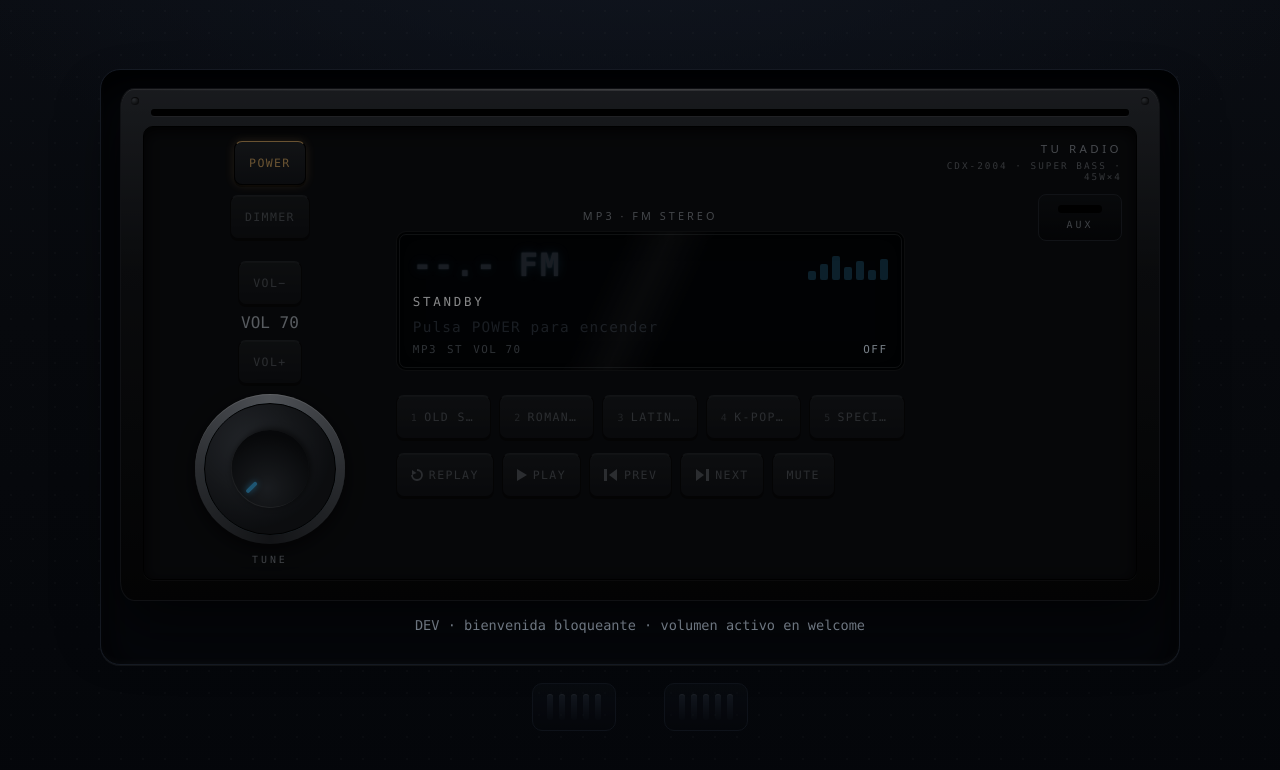
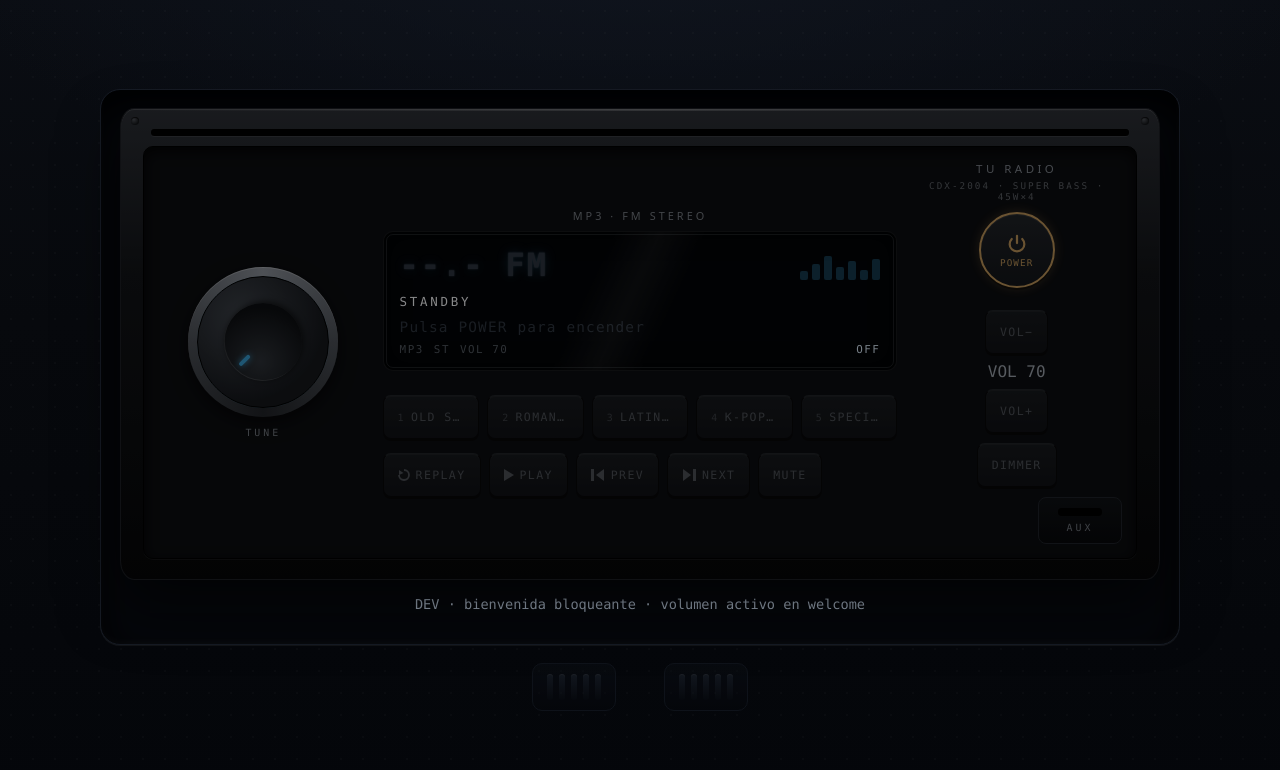
Before and after one commit to LucasCarvajalC/tu_radio, a React (Vite) app: page / in a window 1280 px wide. Shown: the top 770 px of the page. Built offline with nearby package versions, Linux system fonts and the light colour scheme.

Commit message:
style(visual): power, zonas y encendido

```diff
--- a/src/components/radio/RadioConsole.jsx
+++ b/src/components/radio/RadioConsole.jsx
@@ -116,35 +116,8 @@ export default function RadioConsole({ player }) {
       <span className="fp-screw fp-screw--right" aria-hidden="true" />
       <div className="cd-slot" aria-hidden="true" />
       <div className="faceplate-inset faceplate-grid">
-        {/* Zona izquierda: potencia, volumen y perilla */}
+        {/* Zona izquierda: perilla */}
         <div className="fp-left">
-          <button
-            type="button"
-            className={isOff ? "btn key power-key power-button--standby" : "btn key power-key"}
-            aria-label={isOff ? "Encender radio" : "Apagar radio"}
-            aria-pressed={!isOff}
-            onClick={player.togglePower}
-          >
-            POWER
-          </button>
-          <button
-            type="button"
-            className="btn key"
-            disabled={isOff}
-            title={isOff ? "Radio apagada — pulsa POWER" : dimmed ? "Brillo normal" : "Atenuar pantalla"}
-            aria-label={dimmed ? "Brillo normal de pantalla" : "Atenuar pantalla"}
-            aria-pressed={dimmed}
-            onClick={() => setDimmed((d) => !d)}
-          >
-            DIMMER
-          </button>
-          <VolumeControl
-            disabled={isOff}
-            value={volValue}
-            column
-            onDown={() => player.setVolume(state.volume - 0.1)}
-            onUp={() => player.setVolume(state.volume + 0.1)}
-          />
           <FrequencyDial
             disabled={!stationsEnabled}
             locked={welcomeLock}
@@ -223,12 +196,43 @@ export default function RadioConsole({ player }) {
           </div>
         </div>
 
-        {/* Zona derecha: marca y AUX decorativo */}
+        {/* Zona derecha: marca, controles y AUX */}
         <div className="fp-right">
           <div className="fp-brand" aria-hidden="true">
             <span className="fp-brand__name">TU RADIO</span>
             <span className="fp-brand__model">CDX-2004 · SUPER BASS · 45W×4</span>
           </div>
+          <button
+            type="button"
+            className={isOff ? "btn key power-key power-button--standby" : "btn key power-key"}
+            aria-label={isOff ? "Encender radio" : "Apagar radio"}
+            aria-pressed={!isOff}
+            onClick={player.togglePower}
+          >
+            <svg className="key__icon power-key__icon" width="22" height="22" viewBox="0 0 24 24" aria-hidden="true">
+              <path d="M12 3 L12 11" stroke="currentColor" strokeWidth="2.4" strokeLinecap="round" />
+              <path d="M6.3 6.5 A8 8 0 1 0 17.7 6.5" fill="none" stroke="currentColor" strokeWidth="2.4" strokeLinecap="round" />
+            </svg>
+            <span>POWER</span>
+          </button>
+          <VolumeControl
+            disabled={isOff}
+            value={volValue}
+            column
+            onDown={() => player.setVolume(state.volume - 0.1)}
+            onUp={() => player.setVolume(state.volume + 0.1)}
+          />
+          <button
+            type="button"
+            className="btn key"
+            disabled={isOff}
+            title={isOff ? "Radio apagada — pulsa POWER" : dimmed ? "Brillo normal" : "Atenuar pantalla"}
+            aria-label={dimmed ? "Brillo normal de pantalla" : "Atenuar pantalla"}
+            aria-pressed={dimmed}
+            onClick={() => setDimmed((d) => !d)}
+          >
+            DIMMER
+          </button>
           <div className="aux-port" aria-hidden="true">
             <span className="aux-port__slot" />
             <span className="aux-port__label">AUX</span>
--- a/src/styles/animations.css
+++ b/src/styles/animations.css
@@ -16,6 +16,66 @@
   box-shadow: 0 0 10px rgb(255 173 53 / 30%), 0 2px 0 #000;
 }
 
+/* Secuencia de encendido progresivo (un disparo al pasar a on) */
+.radio-console:not(.radio-console--off) .lcd {
+  animation: lcd-on 0.7s ease both;
+}
+
+.radio-console:not(.radio-console--off) .knob__ring {
+  animation: ring-on 1s ease both;
+}
+
+.radio-console:not(.radio-console--off) .fp-keys .key {
+  animation: led-in 0.45s ease both;
+}
+
+.radio-console:not(.radio-console--off) .fp-keys .presets .key:nth-child(1) { animation-delay: 0.15s; }
+.radio-console:not(.radio-console--off) .fp-keys .presets .key:nth-child(2) { animation-delay: 0.25s; }
+.radio-console:not(.radio-console--off) .fp-keys .presets .key:nth-child(3) { animation-delay: 0.35s; }
+.radio-console:not(.radio-console--off) .fp-keys .presets .key:nth-child(4) { animation-delay: 0.45s; }
+.radio-console:not(.radio-console--off) .fp-keys .presets .key:nth-child(5) { animation-delay: 0.55s; }
+.radio-console:not(.radio-console--off) .fp-keys .transport .key:nth-child(1) { animation-delay: 0.65s; }
+.radio-console:not(.radio-console--off) .fp-keys .transport .key:nth-child(2) { animation-delay: 0.75s; }
+.radio-console:not(.radio-console--off) .fp-keys .transport .key:nth-child(3) { animation-delay: 0.85s; }
+.radio-console:not(.radio-console--off) .fp-keys .transport .key:nth-child(4) { animation-delay: 0.95s; }
+.radio-console:not(.radio-console--off) .fp-keys .transport .key:nth-child(5) { animation-delay: 1.05s; }
+
+.radio-console:not(.radio-console--off) .fp-left .power-key,
+.radio-console:not(.radio-console--off) .fp-right .power-key,
+.radio-console:not(.radio-console--off) .fp-brand,
+.radio-console:not(.radio-console--off) .fp-silk {
+  animation: led-in 0.6s ease both;
+}
+
+@keyframes lcd-on {
+  from {
+    opacity: 0;
+  }
+  to {
+    opacity: 1;
+  }
+}
+
+@keyframes ring-on {
+  from {
+    opacity: 0.15;
+  }
+  to {
+    opacity: 1;
+  }
+}
+
+@keyframes led-in {
+  from {
+    opacity: 0;
+    transform: translateY(3px);
+  }
+  to {
+    opacity: 1;
+    transform: translateY(0);
+  }
+}
+
 @media (prefers-reduced-motion: reduce) {
   .power-button--standby {
     animation: none;
@@ -28,6 +88,14 @@
     animation: none !important;
   }
 
+  .radio-console .lcd,
+  .radio-console .knob__ring,
+  .radio-console .fp-keys .key,
+  .radio-console .fp-brand,
+  .radio-console .fp-silk {
+    animation: none !important;
+  }
+
   .dial,
   .knob__cap,
   .knob__ring,
--- a/src/styles/controls.css
+++ b/src/styles/controls.css
@@ -280,6 +280,23 @@
   border-top-color: var(--accent-amber);
 }
 
+/* Botón de encendido redondo con aro ámbar */
+.faceplate-grid .power-key {
+  width: 76px;
+  height: 76px;
+  border-radius: 50%;
+  border: 2px solid var(--accent-amber);
+  flex-direction: column;
+  gap: 2px;
+  font-size: 0.58rem;
+  box-shadow: 0 0 12px rgb(255 173 53 / 25%), 0 2px 0 #000, inset 0 1px 0 rgb(255 255 255 / 10%);
+}
+
+.power-key__icon {
+  width: 22px;
+  height: 22px;
+}
+
 .dial {
   transition: transform 0.25s ease, box-shadow 0.3s ease, border-color 0.3s ease;
   background:
--- a/src/styles/radio.css
+++ b/src/styles/radio.css
@@ -86,7 +86,7 @@
 /* Faceplate: 3 zonas (V3) */
 .faceplate-grid {
   display: grid;
-  grid-template-columns: minmax(0, 1.1fr) minmax(0, 2.5fr) minmax(0, 1fr);
+  grid-template-columns: minmax(0, 0.9fr) minmax(0, 2.2fr) minmax(0, 0.9fr);
   gap: 14px;
   align-items: start;
 }
@@ -96,7 +96,9 @@
   flex-direction: column;
   gap: 10px;
   align-items: center;
+  justify-content: center;
   min-width: 0;
+  align-self: stretch;
 }
 
 .fp-center {
@@ -124,10 +126,12 @@
 .fp-right {
   display: flex;
   flex-direction: column;
-  align-items: flex-end;
-  gap: 12px;
+  align-items: center;
+  gap: 10px;
   min-width: 0;
   max-width: 100%;
+  align-self: stretch;
+  justify-content: center;
 }
 
 .fp-brand {
@@ -138,10 +142,10 @@
   font-family: system-ui, sans-serif;
   display: flex;
   flex-direction: column;
-  align-items: flex-end;
+  align-items: center;
   gap: 4px;
   max-width: 100%;
-  text-align: right;
+  text-align: center;
   overflow-wrap: anywhere;
 }
 
```
